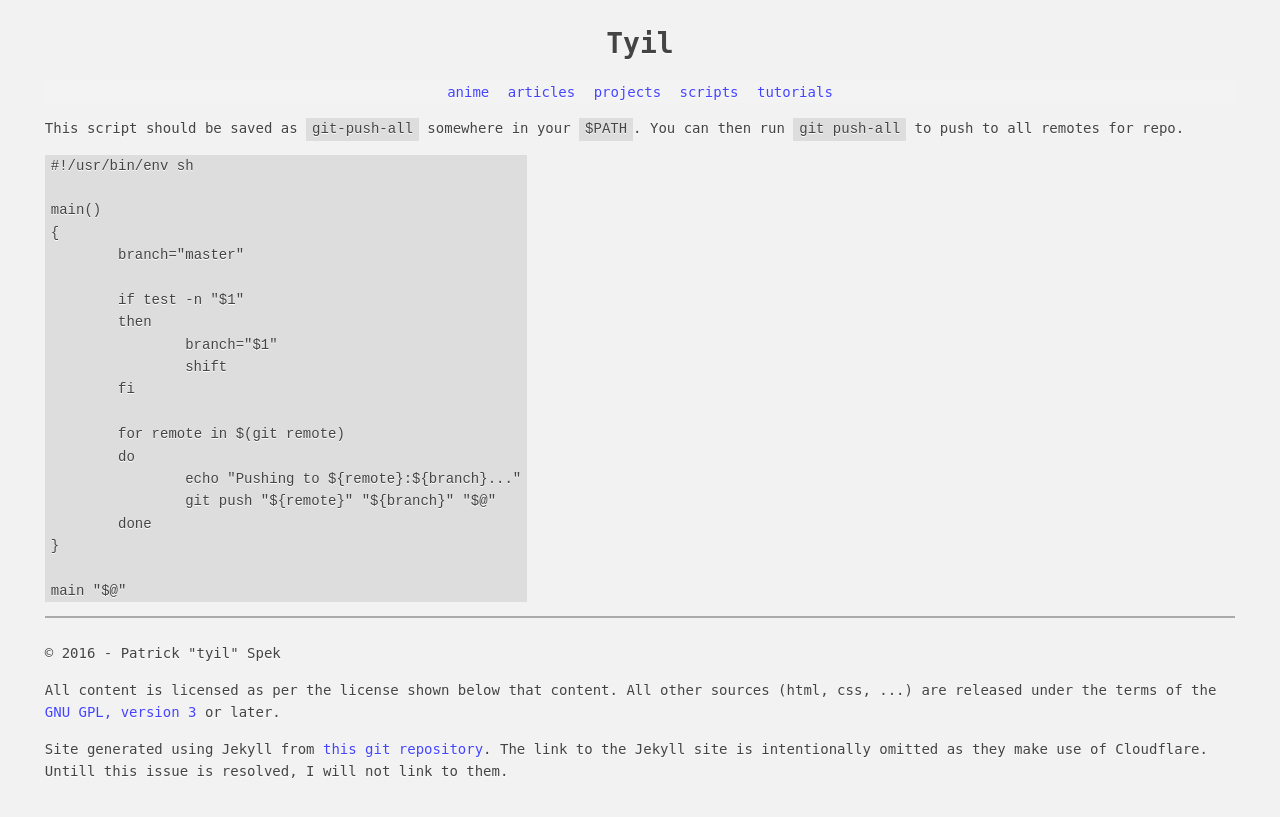
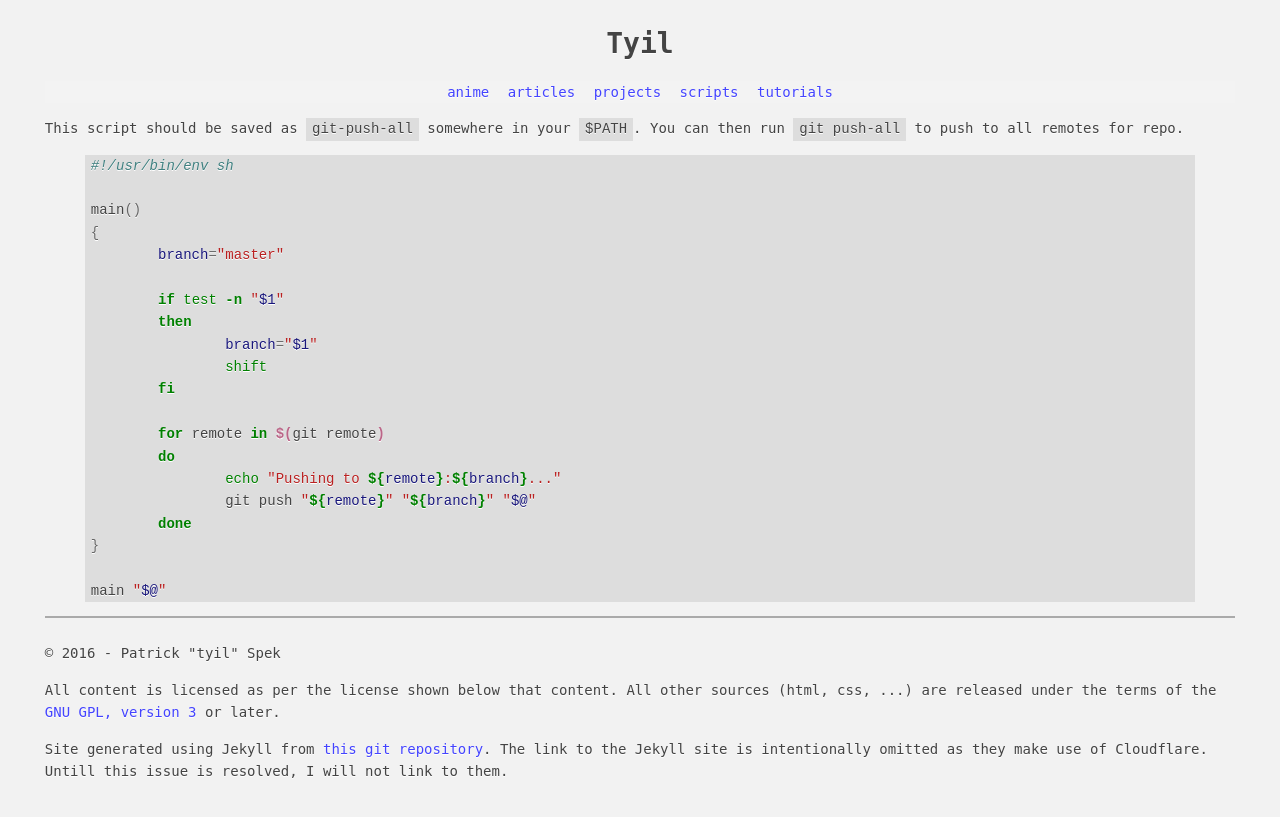
Before and after one commit to Tyil/website, a Jekyll site: the page built from _scripts/git-push-all.md, in a window 1280 px wide. Shown: the top 817 px of the page. Built offline with Jekyll 4.4.1, drawn with Linux system fonts in a browser that asks for light colours; Markdown is read by kramdown in place of the engine named in the settings.

Commit message:
Update scripts to use syntax highlighting

````diff
--- a/_scripts/git-push-all.md
+++ b/_scripts/git-push-all.md
@@ -7,7 +7,7 @@ lang: shell
 This script should be saved as `git-push-all` somewhere in your `$PATH`. You
 can then run `git push-all` to push to all remotes for repo.
 
-```
+{% highlight sh %}
 #!/usr/bin/env sh
 
 main()
@@ -28,4 +28,4 @@ main()
 }
 
 main "$@"
-```
+{% endhighlight %}
````
Also changed, not shown: _scripts/mal-to-jekyll.md (+2 -2 lines).
